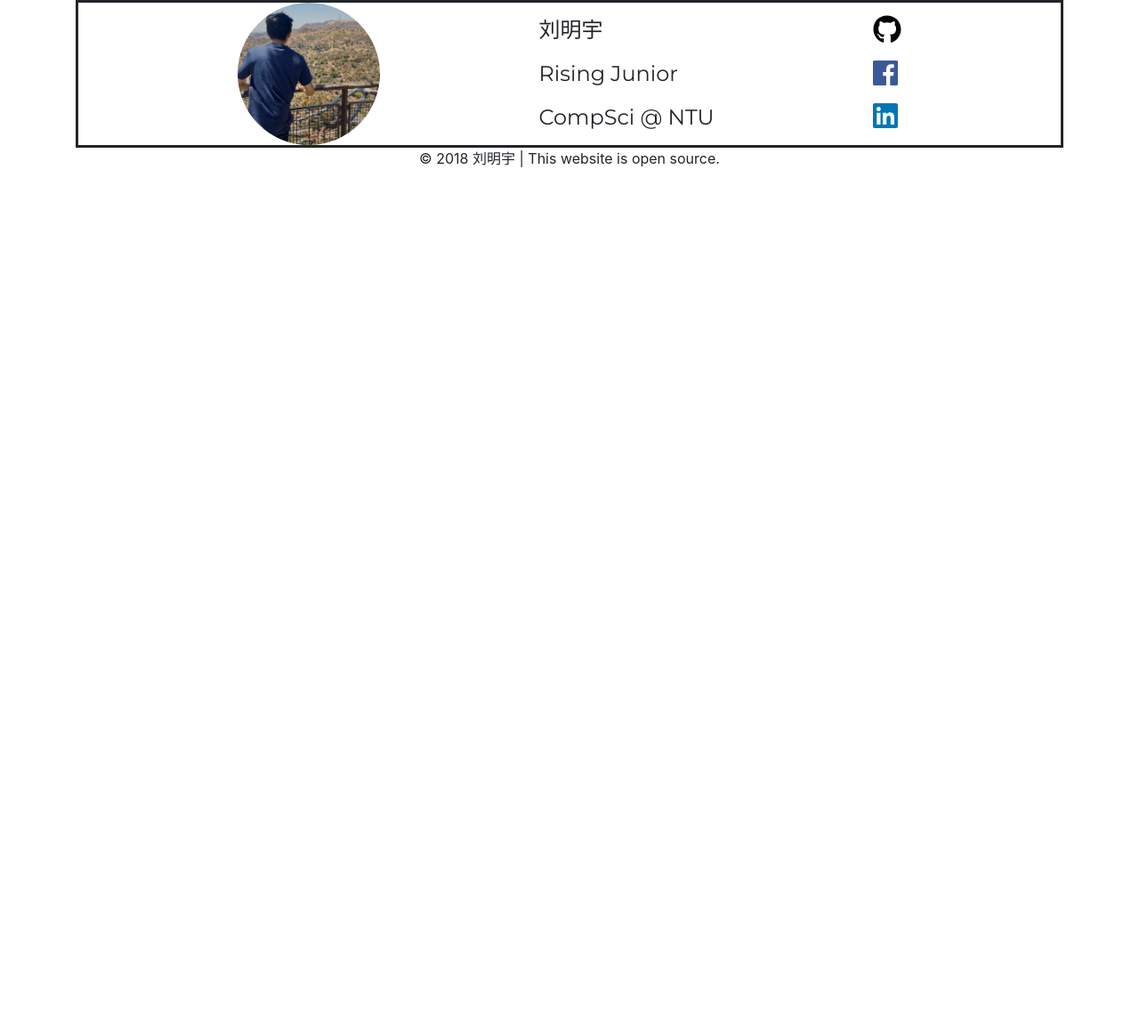
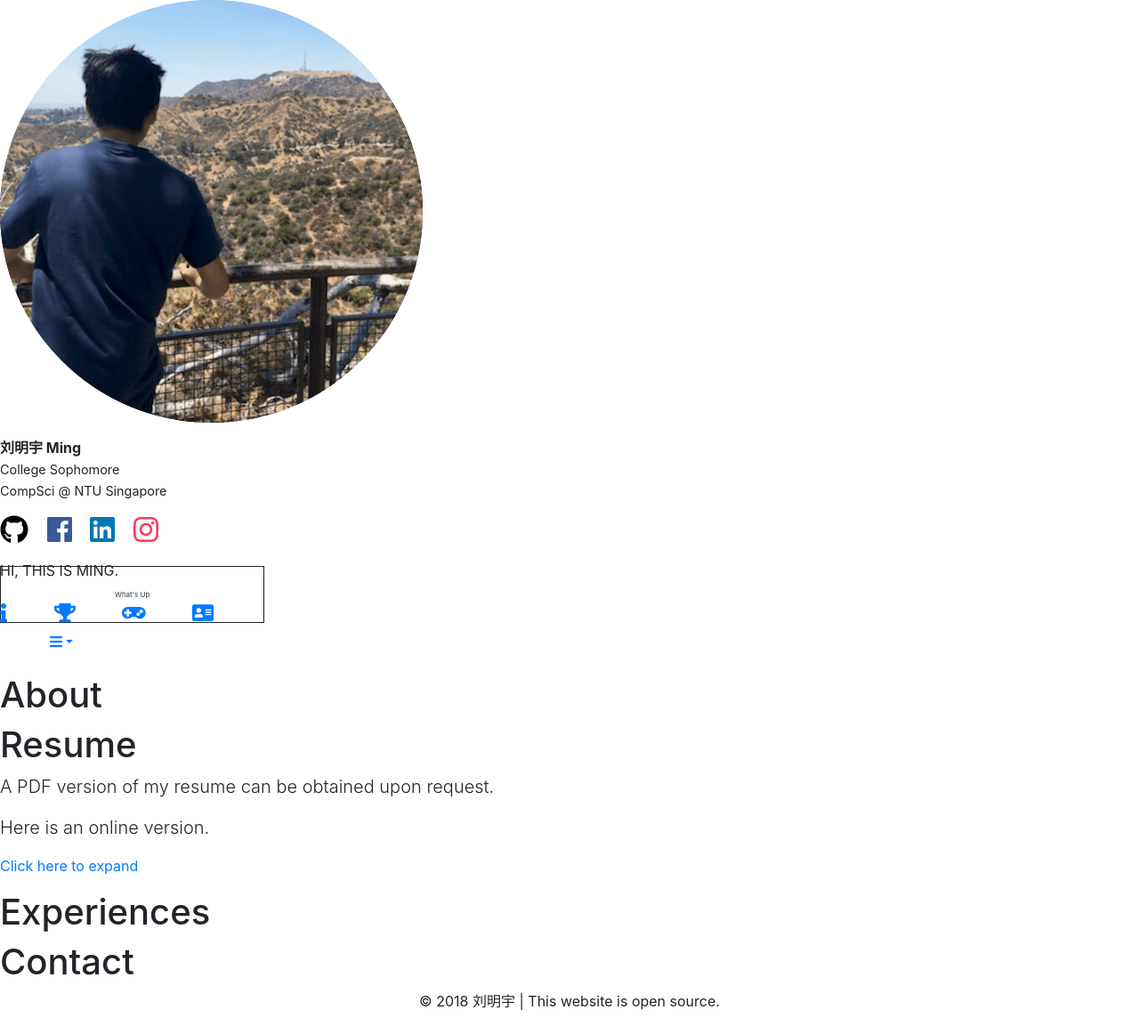
Before and after one commit to lyming90/csming, a Flask app: template csming/templates/v3.html in a window 1280 px wide. Shown: the whole page at 89% size. Before the commit the page ends 188 px from the top, so only its background shows below. Run offline with Flask 2, Linux system fonts and the light colour scheme; the template is opened without the code that fills it, so the values that code supplies are empty; some libraries are stand-ins or nearby versions.

Commit message:
Fixed v2

```diff
--- a/csming/templates/v3.html
+++ b/csming/templates/v3.html
@@ -9,92 +9,8 @@
 <meta property="og:image"         content="{{ url_for('static', filename='img/snapshot.png')}}">
 <meta property="og:title"         content="Ming &middot; 刘明宇 &middot; Liu Mingyu" />
 
-<style>
-  :root {
-    --dark: #212529;
-    --light: #ffffff;
-    --primary: #212529;
-    --secondary: #ffffff;
-  }
-
-  .container {
-    display: flex;
-    flex-direction: column;
-    font-size: 16px;
-    font-family: 'Montserrat', sans-serif;
-  }
-
-  .info-container {
-    border: 0.2rem solid var(--primary);
-    display: flex;
-    flex-direction: row;
-    justify-content: space-evenly;
-  }
-
-  .left-info-container {
-    display: flex;
-    flex-direction: column;
-    justify-content: center;
-    text-align: center;
-    align-items: center;
-    /* padding-top: 1rem;
-    padding-bottom: 1rem; */
-  }
-
-  .middle-info-container {
-    display: flex;
-    flex-direction: column;
-    text-align: left;
-    justify-content: space-evenly;
-    font-size: 1.5rem;
-  }
-
-  .right-info-container {
-    display: flex;
-    flex-direction: column;
-    justify-content: space-evenly;
-  }
-
-  /* .middle-bar {
-    border: 0.18rem solid var(--primary);
-  } */
-
-</style>
 {% endblock %}
 {% block body %}
-<div class="container">
-  <div class="info-container">
-    <div>
-      <div class="left-info-container">
-        <div>
-          <img class="profile" src="{{ url_for('static', filename='img/profile.jpg')}}"
-              style="height: 10rem; width: 10rem; border-radius: 10rem;">
-        </div>
-      </div>
-    </div>
-    <div class="middle-info-container">
-        <div style="display: block">刘明宇</div>
-        <div style="display: block">Rising Junior</div>
-        <div style="display: block">CompSci @ NTU</div>
-    </div>
-    <div class="right-info-container">
-        <div><a href="https://github.com/lyming90" target="_blank" style="color: #000000;"><i class="fab fa-github fa-2x"></i></a></div>
-        <div><a href="https://facebook.com/mingyuliu1916/" target="_blank" style="color: #3b5998;"><i class="fab fa-facebook fa-2x"></i></a></div>
-        <div><a href="https://linkedin.com/in/mingyuliu16/" target="_blank" style="color: #0077B5;"><i class="fab fa-linkedin fa-2x"></i></a></div>
-    </div>
-  </div>
-</div>
-
-
-
-
-
-
-
-
-
-
-<div style="display: none">
 <div class="wrap">
     <section class="info-block">
             <img class="profile" src="{{ url_for('static', filename='img/hollywood-tinified.png')}}">
```
Also changed, not shown: csming/views.py (+9 -9 lines).
